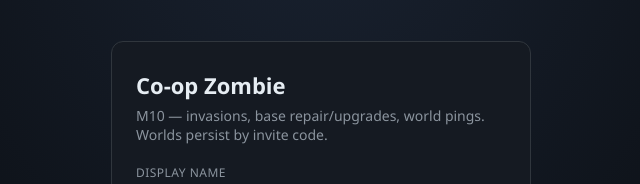
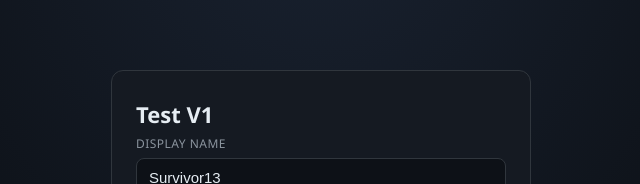
Before and after one commit to dimitrismarkou05/coop-browser-game, a website built with Vite: page packages/client/index.html in a window 1280 px wide. Shown: the part 160-344 px from the top of the page, without its empty margins (319-959 px from the left). Built offline with nearby package versions, Linux system fonts and the light colour scheme; no server answers.

Commit message:
fix starting screen text

```diff
--- a/packages/client/index.html
+++ b/packages/client/index.html
@@ -3,7 +3,7 @@
   <head>
     <meta charset="UTF-8" />
     <meta name="viewport" content="width=device-width, initial-scale=1.0" />
-    <title>Co-op Zombie — M10</title>
+    <title>Test V1</title>
     <style>
       * {
         box-sizing: border-box;
@@ -739,11 +739,7 @@
   <body>
     <div id="lobby">
       <div class="panel">
-        <h1>Co-op Zombie</h1>
-        <p>
-          M10 — invasions, base repair/upgrades, world pings. Worlds persist by invite
-          code.
-        </p>
+        <h1>Test V1</h1>
         <label for="name">Display name</label>
         <input id="name" maxlength="16" placeholder="Survivor" autocomplete="off" list="name-history" />
         <datalist id="name-history"></datalist>
```
